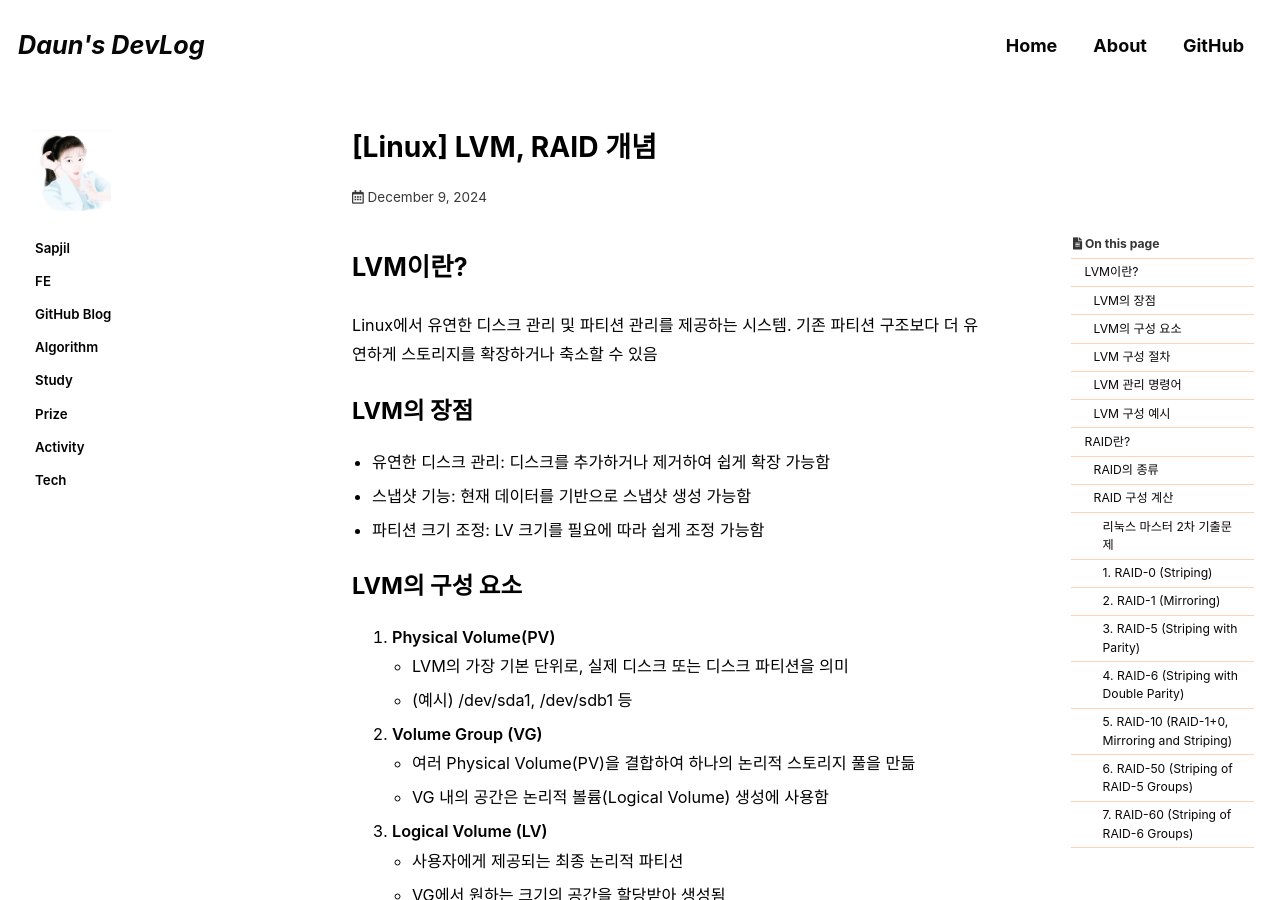
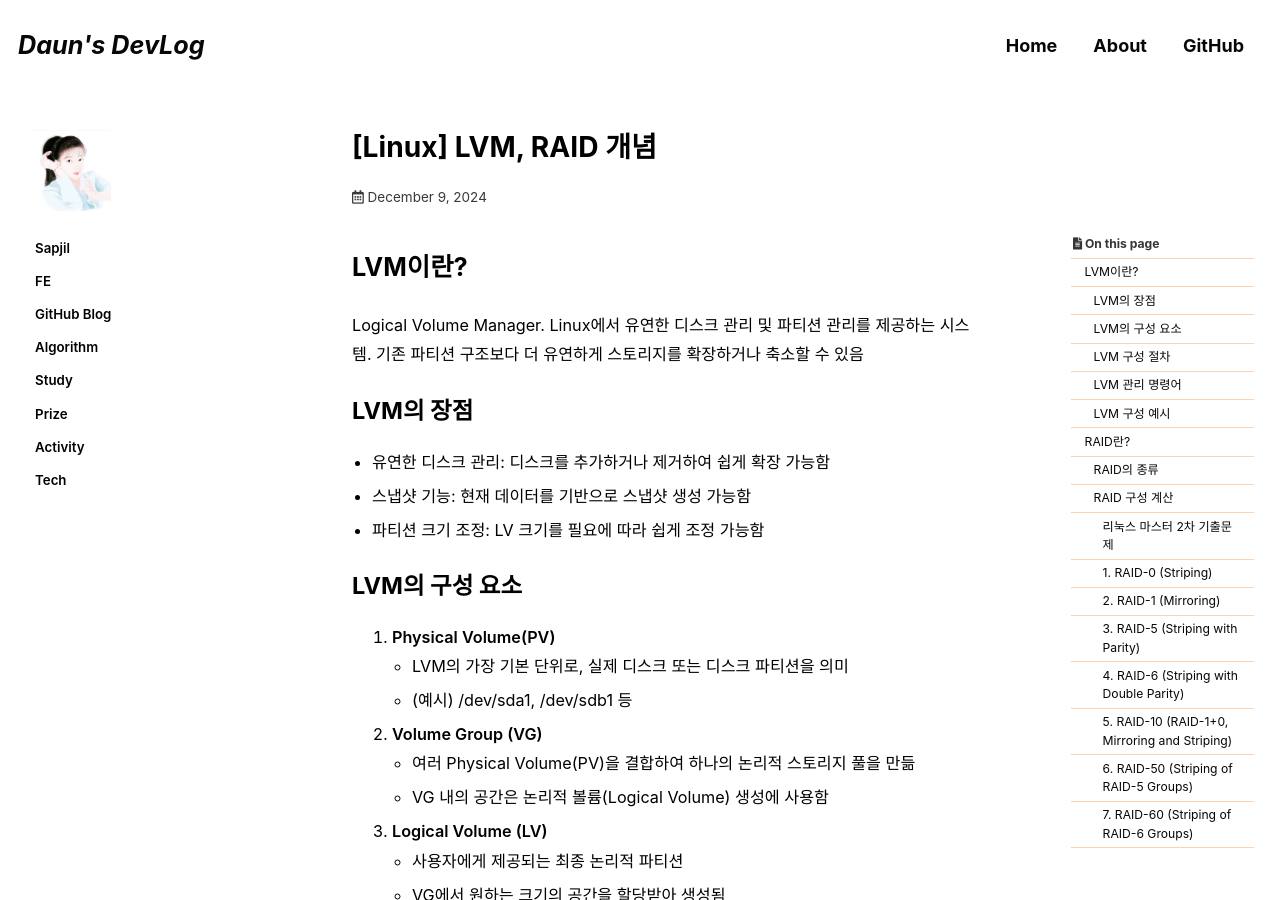
Before and after one commit to DAUN3046/DAUN3046.github.io, a Jekyll site: the page built from _posts/2024-12-09-std.md, in a window 1280 px wide and 900 px high. Built offline with Jekyll 4.4.1, drawn with Linux system fonts in a browser that asks for light colours; cached includes are drawn as plain includes; some web fonts are replaced; comment, search, counter and statistics services are not loaded.

Commit message:
Update 2024-12-09-std.md

```diff
--- a/_posts/2024-12-09-std.md
+++ b/_posts/2024-12-09-std.md
@@ -14,7 +14,7 @@ toc_sticky: true
 date: 2024-12-09
 ---
 # LVM이란?
-Linux에서 유연한 디스크 관리 및 파티션 관리를 제공하는 시스템. 기존 파티션 구조보다 더 유연하게 스토리지를 확장하거나 축소할 수 있음
+Logical Volume Manager. Linux에서 유연한 디스크 관리 및 파티션 관리를 제공하는 시스템. 기존 파티션 구조보다 더 유연하게 스토리지를 확장하거나 축소할 수 있음
 
 ## LVM의 장점
 - 유연한 디스크 관리: 디스크를 추가하거나 제거하여 쉽게 확장 가능함
```
